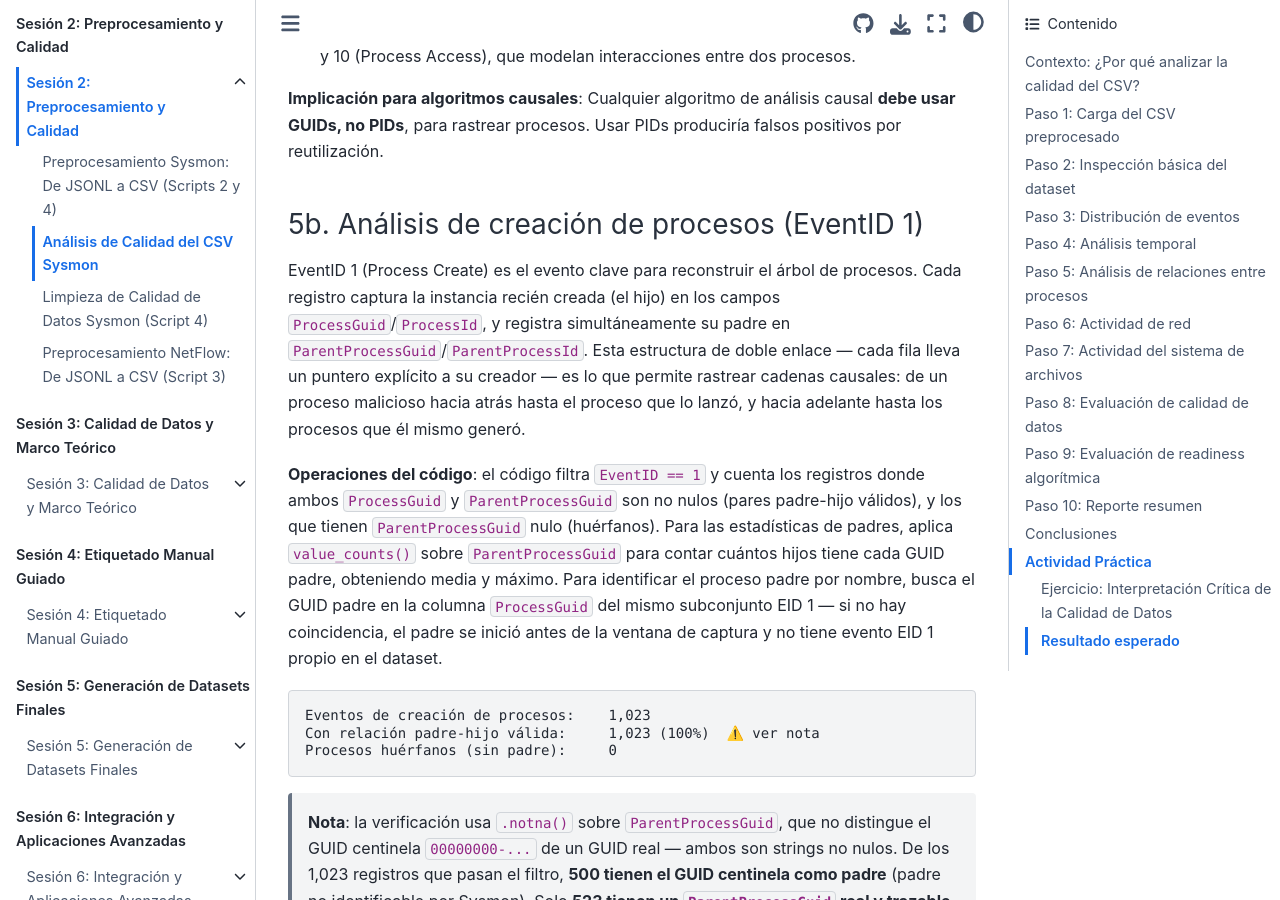
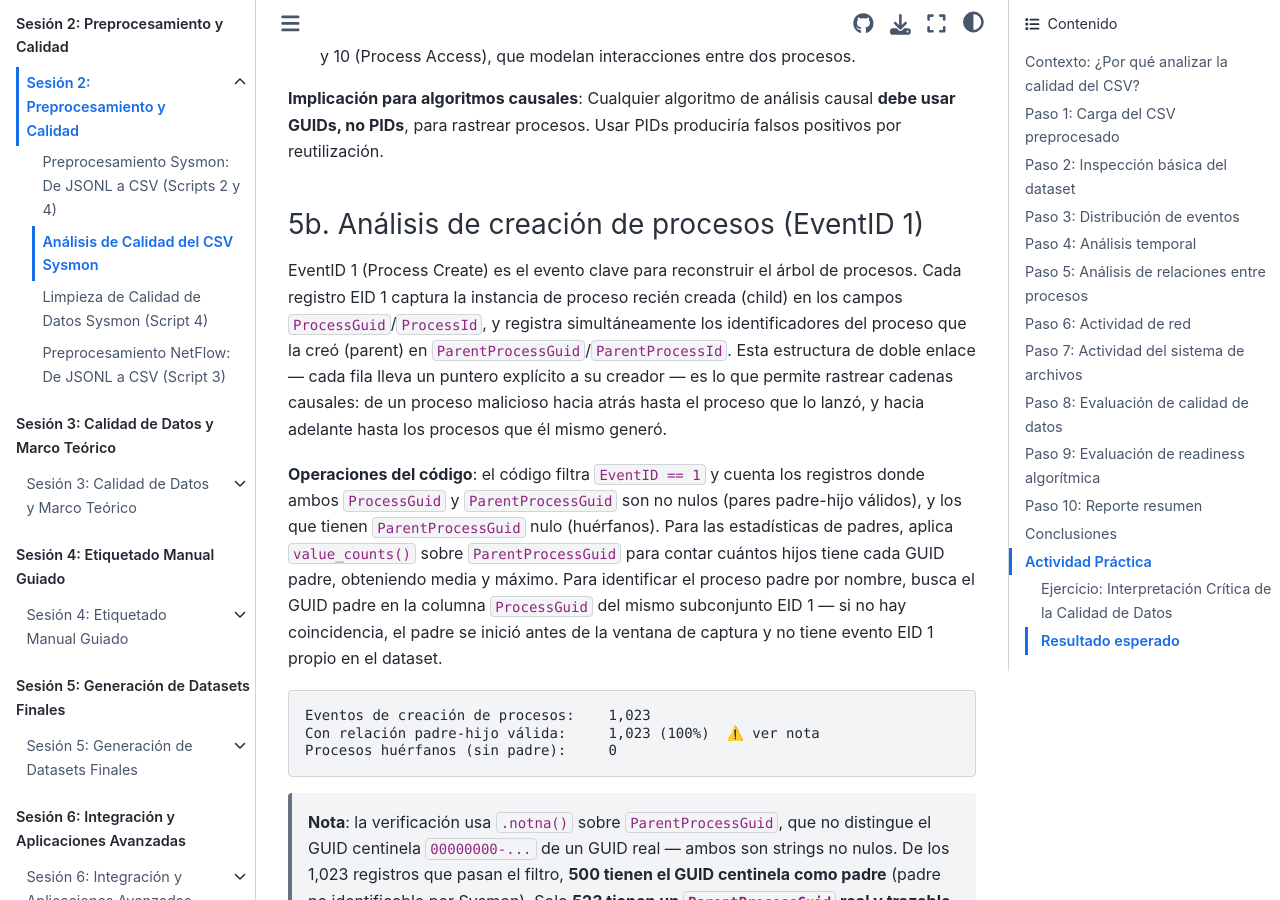
Before and after one commit to ollerenac/curso2026, a Jupyter Book: the page built from sesion-2/8-analisis-calidad-csv.md, in a window 1280 px wide and 900 px high, scrolled down 15814 px. Built offline with Jupyter Book 1.0.4 settings and Sphinx 7.4.7 and the Sphinx Book theme 1.1.4, drawn with Linux system fonts in a browser that asks for light colours.

Commit message:
fix(sesion-2): clarify Paso 5b intro — specify EID 1 and avoid implying parent has own event
Co-Authored-By: Claude Sonnet 4.6 <noreply@anthropic.com>

```diff
--- a/sesion-2/8-analisis-calidad-csv.md
+++ b/sesion-2/8-analisis-calidad-csv.md
@@ -376,7 +376,7 @@ El notebook evalúa los 4 pares: para cada uno filtra las filas donde ambas colu
 
 ### 5b. Análisis de creación de procesos (EventID 1)
 
-EventID 1 (Process Create) es el evento clave para reconstruir el árbol de procesos. Cada registro captura la instancia recién creada (el hijo) en los campos `ProcessGuid`/`ProcessId`, y registra simultáneamente su padre en `ParentProcessGuid`/`ParentProcessId`. Esta estructura de doble enlace — cada fila lleva un puntero explícito a su creador — es lo que permite rastrear cadenas causales: de un proceso malicioso hacia atrás hasta el proceso que lo lanzó, y hacia adelante hasta los procesos que él mismo generó.
+EventID 1 (Process Create) es el evento clave para reconstruir el árbol de procesos. Cada registro EID 1 captura la instancia de proceso recién creada (child) en los campos `ProcessGuid`/`ProcessId`, y registra simultáneamente los identificadores del proceso que la creó (parent) en `ParentProcessGuid`/`ParentProcessId`. Esta estructura de doble enlace — cada fila lleva un puntero explícito a su creador — es lo que permite rastrear cadenas causales: de un proceso malicioso hacia atrás hasta el proceso que lo lanzó, y hacia adelante hasta los procesos que él mismo generó.
 
 **Operaciones del código**: el código filtra `EventID == 1` y cuenta los registros donde ambos `ProcessGuid` y `ParentProcessGuid` son no nulos (pares padre-hijo válidos), y los que tienen `ParentProcessGuid` nulo (huérfanos). Para las estadísticas de padres, aplica `value_counts()` sobre `ParentProcessGuid` para contar cuántos hijos tiene cada GUID padre, obteniendo media y máximo. Para identificar el proceso padre por nombre, busca el GUID padre en la columna `ProcessGuid` del mismo subconjunto EID 1 — si no hay coincidencia, el padre se inició antes de la ventana de captura y no tiene evento EID 1 propio en el dataset.
 
```
